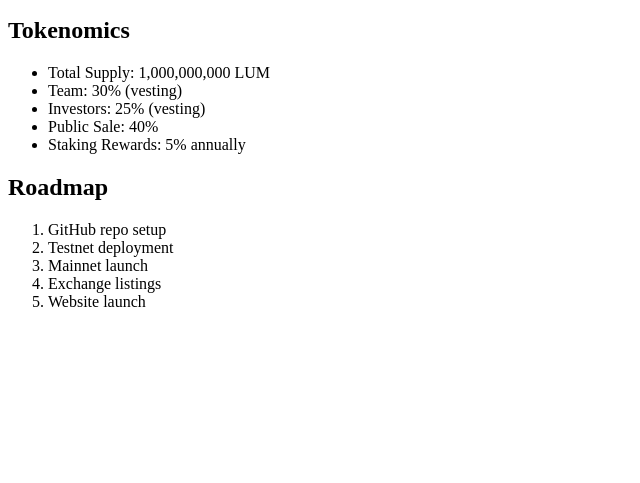
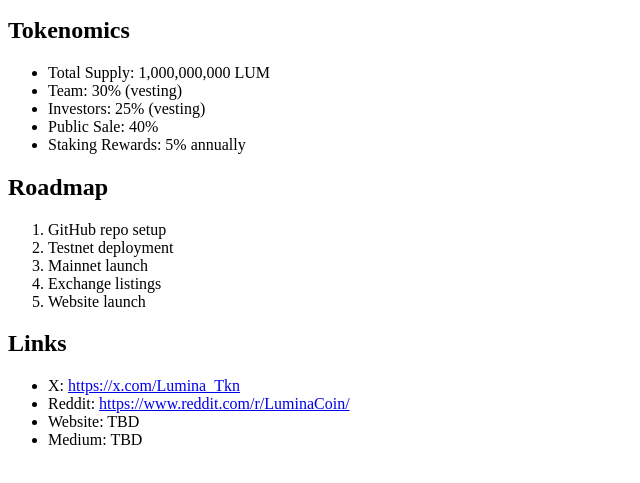
Before and after one commit to LuminaTkn/lumina, a website: page index.html in a window 1280 px wide. Shown: the part 101-584 px from the top of the page, without its empty margins (0-640 px from the left). Drawn offline with Linux system fonts and the light colour scheme.

Commit message:
Update all files with Lumina token info, links, and team 30% allocation

```diff
--- a/index.html
+++ b/index.html
@@ -24,5 +24,12 @@
         <li>Exchange listings</li>
         <li>Website launch</li>
     </ol>
+    <h2>Links</h2>
+    <ul>
+        <li>X: <a href='https://x.com/Lumina_Tkn'>https://x.com/Lumina_Tkn</a></li>
+        <li>Reddit: <a href='https://www.reddit.com/r/LuminaCoin/'>https://www.reddit.com/r/LuminaCoin/</a></li>
+        <li>Website: TBD</li>
+        <li>Medium: TBD</li>
+    </ul>
 </body>
 </html>
```
Also changed, not shown: WHITEPAPER.md (+4 -0 lines), README.md.
